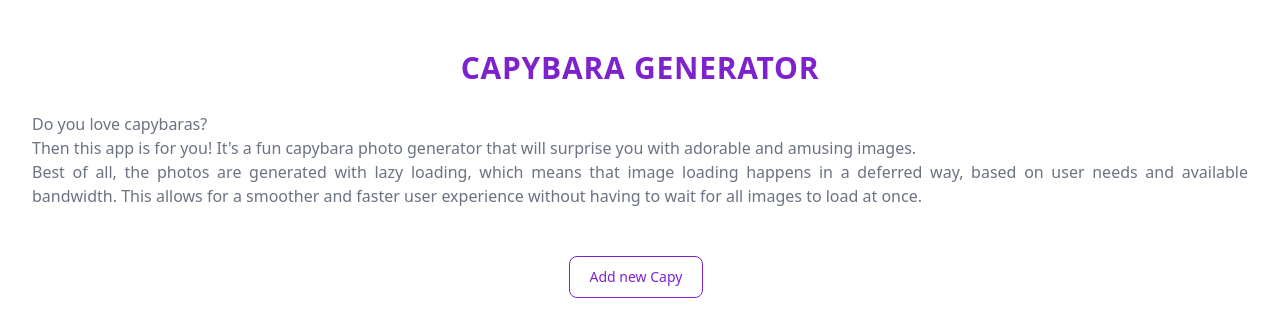
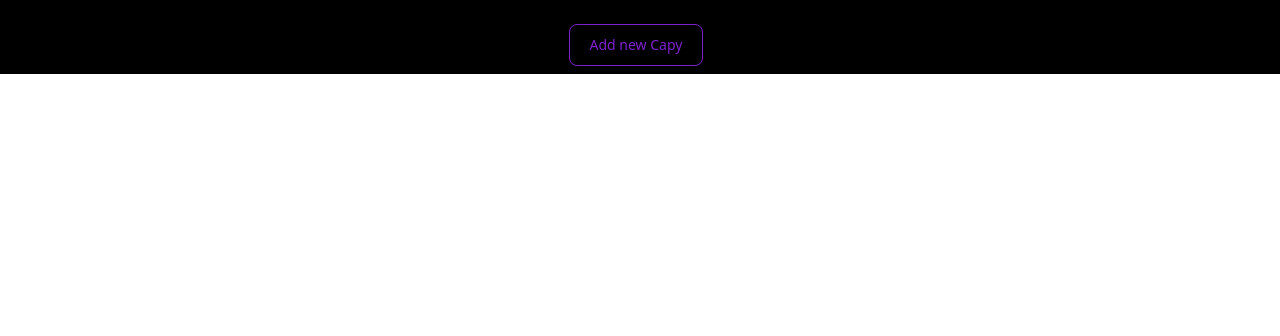
Before and after one commit to argrosarie/ts-react, a Next.js app: page / in a window 1280 px wide. Shown: the top 336 px of the page. Built offline with nearby package versions, Linux system fonts and the light colour scheme.

Commit message:
Fixed button alternative

```diff
--- a/pages/index.tsx
+++ b/pages/index.tsx
@@ -28,10 +28,8 @@ export default function Home() {
         <meta name="viewport" content="width=device-width, initial-scale=1" />
         <link rel="icon" href="/favicon.ico" />
       </Head>
-      <main className="py-10 max-w-screen-xl mx-auto px-4 sm:px-6 lg:px-8 flex items-center flex-col">
-      <h3
-          className="mt-2 text-3xl leading-8 font-extrabold tracking-wide uppercase text-purple-700 sm:leading-10"
-        >
+      <main className="py-10 max-w-screen-xl mx-auto px-4 sm:px-6 lg:px-8 flex items-center flex-col relative">
+        {/* <h3 className="mt-2 text-3xl leading-8 font-extrabold tracking-wide uppercase text-purple-700 sm:leading-10">
           Capybara generator
         </h3>
         <p className="py-6 text-left md:text-justify text-gray-500">
@@ -44,13 +42,17 @@ export default function Home() {
           that image loading happens in a deferred way, based on user needs and
           available bandwidth. This allows for a smoother and faster user
           experience without having to wait for all images to load at once.
-        </p>
+        </p> */}
+        {/* sticky top-0 z-20 */}
+       <div className="fixed top-0 left-0 right-0 flex justify-center bg-black">
           <button
             className="p-3 mt-6 pointer text-purple-700 hover:text-white border border-purple-700 hover:bg-purple-800 font-medium rounded-lg text-sm px-5 py-2.5 text-center mr-2 mb-2 dark:border-purple-400 dark:text-purple-400 dark:hover:text-white dark:hover:bg-purple-500 dark:focus:ring-purple-900"
             onClick={addNewCapy}
           >
             Add new Capy
           </button>
+
+          </div>
         <div className="flex items-center justify-center flex-wrap">
           {images.map(({ id, url }) => (
             <div key={id} className="p-4">
```
Lines whose indentation alone changed are shown as unchanged.
